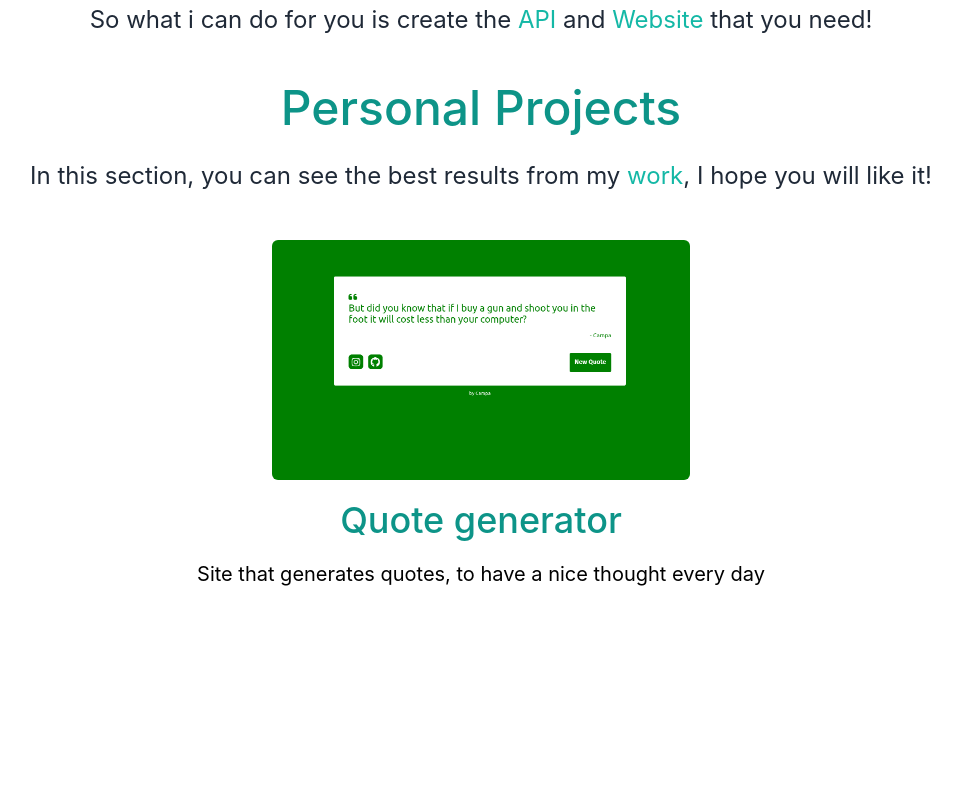
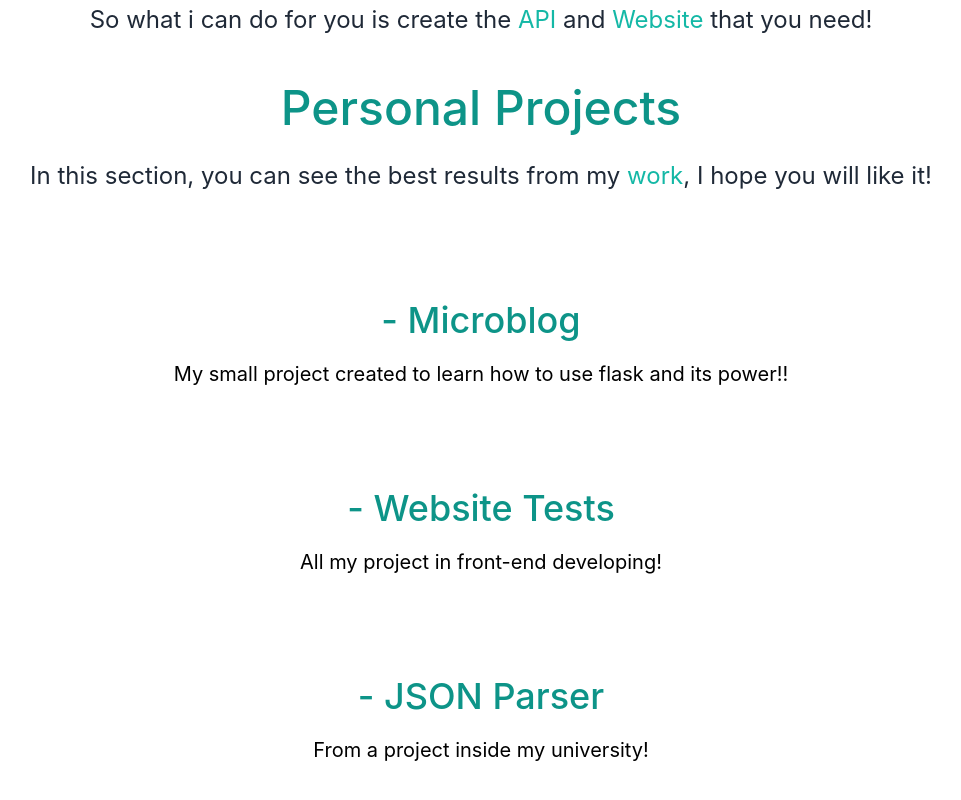
Before and after one commit to K4mp47/next_portfolio, a React (Create React App) app: page / in a window 1280 px wide. Shown: the part 1572-2372 px from the top of the page, without its empty margins (159-1120 px from the left). Before the commit the page ends 2240 px from the top, so only its background shows below. Built offline with nearby package versions, Linux system fonts and the light colour scheme; what tailwindcss-animation-delay would draw is missing.

Commit message:
first try to integrate personal projects

```diff
--- a/src/App.js
+++ b/src/App.js
@@ -5,7 +5,6 @@ import { FaReact, FaPython, FaJs, FaHtml5, } from 'react-icons/fa';
 import { SiFlask } from 'react-icons/si';
 import avatar from './avatar.png'
 import personal_face from './personal_face.jpg';
-import quote from './quote.png'
 import { useState } from 'react';
 
 // remember that we have to set the font, here and in taiwind.config.js
@@ -88,11 +87,14 @@ function App() {
         </div>
         <div className='text-center'>
           <h3 className='text-3xl text-teal-600 font-medium md:text-5xl my-5 mt-20 md:mt-10'>Personal Projects</h3>
-          <p className='text-xl py-2 leading-8 text-gray-800 mx-auto md:text-2xl dark:text-white'>In this section, you can see the best results from my <span className='text-teal-500'>work</span>, I hope you will like it!</p>
-          <div className='text-center'>
-            <img className='relative h-40 w-90 mx-auto rounded-md mt-10 md:h-60' src={quote} alt='first webpage'/>
-            <h2 className='text-3xl md:text-4xl text-teal-600 font-medium py-5'>Quote generator</h2>
-            <p className='text-md md:text-xl pb-20 dark:text-white'>Site that generates quotes, to have a nice thought every day</p>
+          <p className='text-xl py-2 leading-8 text-gray-800 mx-auto md:text-2xl dark:text-white mb-20'>In this section, you can see the best results from my <span className='text-teal-500'>work</span>, I hope you will like it!</p>
+          <div className='text-center mx-20'>
+            <h2 className='text-3xl md:text-4xl text-teal-600 font-medium py-5 animate-pulse animation-delay-75'><a href='https://github.com/K4mp47/Flask_mega_tutorial_book'>- Microblog</a></h2>
+            <p className='text-md md:text-xl pb-20 dark:text-white'>My small project created to learn how to use flask and its power!!</p>
+            <h2 className='text-3xl md:text-4xl text-teal-600 font-medium py-5 animate-pulse animation-delay-75'><a href='https://github.com/K4mp47/personal_web_projects'>- Website Tests</a></h2>
+            <p className='text-md md:text-xl pb-20 dark:text-white'>All my project in front-end developing!</p>
+            <h2 className='text-3xl md:text-4xl text-teal-600 font-medium py-5 animate-pulse animation-delay-75'><a href='https://github.com/K4mp47/PEL/tree/main'>- JSON Parser</a></h2>
+            <p className='text-md md:text-xl pb-20 dark:text-white'>From a project inside my university!</p>
           </div>
         </div>
       </main>
```
